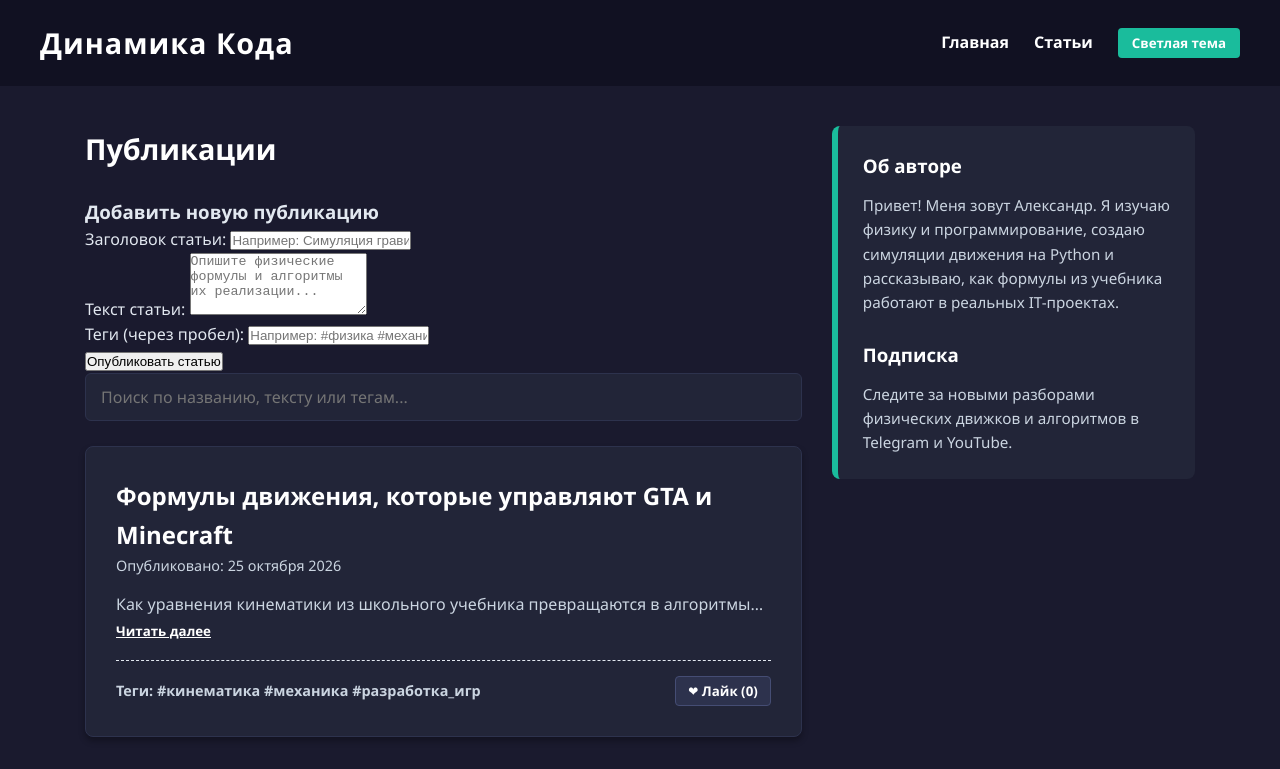
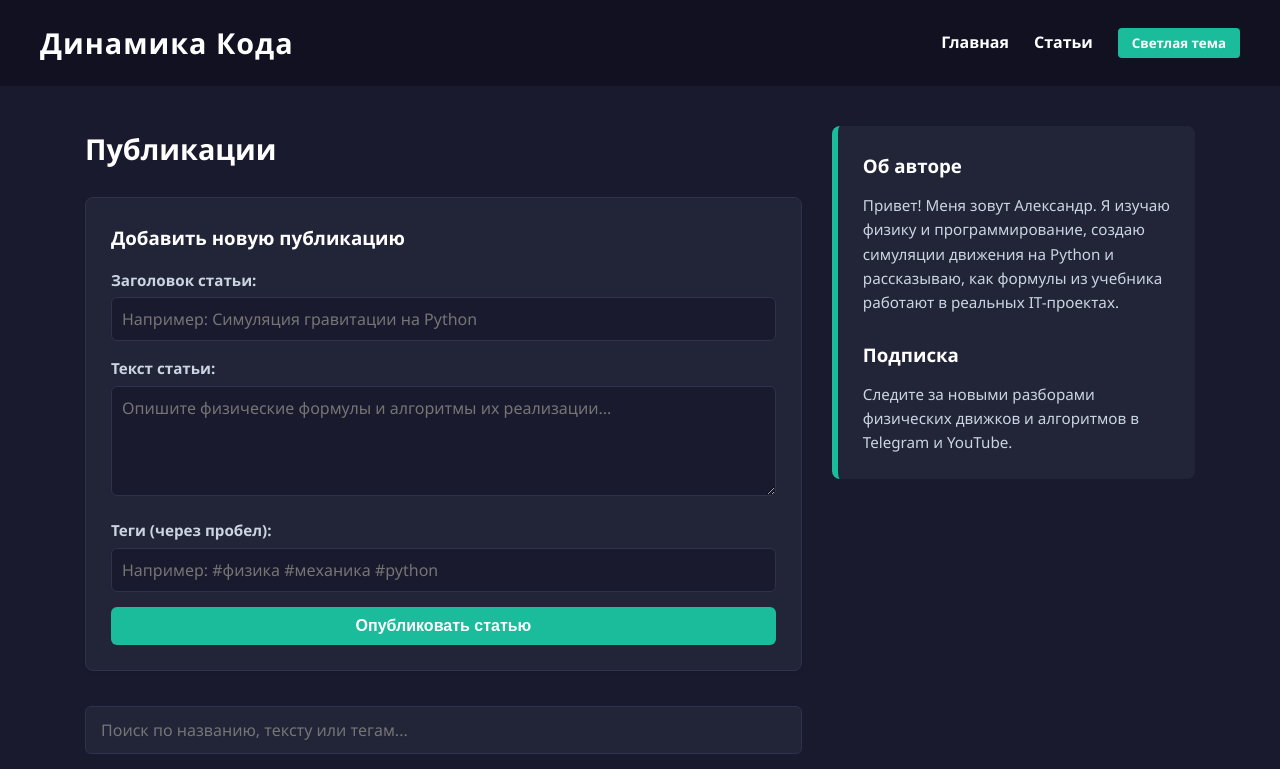
Before and after one commit to alexander-kalyakin/Physics-in-Code, a plain HTML site: page index.html in a window 1280 px wide. Both pictures are taken after a click on the button "Темная тема". Shown: the top 769 px of the page. Drawn offline with Linux system fonts and the light colour scheme.

Commit message:
Update style.css

```diff
--- a/style.css
+++ b/style.css
@@ -257,9 +257,71 @@ body > footer a:hover {
     text-align: center;
     margin-top: 20px;
 }
+/* =======================================================================
+   6. СТИЛИ ИНТЕРАКТИВНОЙ ФОРМЫ ДОБАВЛЕНИЯ СТАТЕЙ (ПР7)
+   =======================================================================*/
+.article-form {
+    background-color: #ffffff;
+    padding: 25px;
+    border-radius: 8px;
+    border: 1px solid #e2e8f0;
+    margin-bottom: 35px;
+    box-shadow: 0 4px 6px rgba(0, 0, 0, 0.02);
+}
+
+.article-form h3 {
+    margin-bottom: 15px;
+    color: #2c3e50;
+}
+
+.form-group {
+    margin-bottom: 15px;
+}
+
+.form-group label {
+    display: block;
+    font-weight: 600;
+    margin-bottom: 5px;
+    font-size: 0.95rem;
+    color: #333333;
+}
+
+.form-group input,
+.form-group textarea {
+    width: 100%;
+    padding: 10px;
+    border: 1px solid #cbd5e1;
+    border-radius: 6px;
+    font-family: inherit;
+    font-size: 1rem;
+    outline: none;
+    transition: border-color 0.2s;
+}
+
+.form-group input:focus,
+.form-group textarea:focus {
+    border-color: #1abc9c;
+}
+
+.submit-btn {
+    background-color: #2c3e50;
+    color: white;
+    border: none;
+    padding: 10px 20px;
+    border-radius: 6px;
+    font-weight: bold;
+    cursor: pointer;
+    font-size: 1rem;
+    width: 100%;
+    transition: background 0.2s;
+}
+
+.submit-btn:hover {
+    background-color: #34495e;
+}
 
 /* =======================================================================
-   6. СТИЛИ МОДАЛЬНОГО ОКНА (ВСПЛЫВАЮЩЕЕ ОКНО СТАТЬИ)
+   7. СТИЛИ МОДАЛЬНОГО ОКНА (ВСПЛЫВАЮЩЕЕ ОКНО СТАТЬИ)
    =======================================================================*/
 .modal {
     display: none;
@@ -364,7 +426,7 @@ body > footer a:hover {
 }
 
 /* =======================================================================
-   7. СТИЛИ ДЛЯ ТЕМНОЙ ТЕМЫ
+   8. СТИЛИ ДЛЯ ТЕМНОЙ ТЕМЫ (ВКЛЮЧАЯ ФОРМУ ИЗ ПР7)
    =======================================================================*/
 body.dark-theme {
     background-color: #1a1a2e;
@@ -420,6 +482,41 @@ body.dark-theme #searchInput {
     border-color: #2d324d;
 }
 
+/* Темная тема для новой формы публикации */
+body.dark-theme .article-form {
+    background-color: #222538;
+    border-color: #2d324d;
+}
+
+body.dark-theme .article-form h3 {
+    color: #ffffff;
+}
+
+body.dark-theme .form-group label {
+    color: #cbd5e1;
+}
+
+body.dark-theme .form-group input,
+body.dark-theme .form-group textarea {
+    background-color: #1a1a2e;
+    color: white;
+    border-color: #2d324d;
+}
+
+body.dark-theme .form-group input:focus,
+body.dark-theme .form-group textarea:focus {
+    border-color: #1abc9c;
+}
+
+body.dark-theme .submit-btn {
+    background-color: #1abc9c;
+}
+
+body.dark-theme .submit-btn:hover {
+    background-color: #16a085;
+}
+
+/* Модальное окно в темной теме */
 body.dark-theme .modal-content {
     background-color: #222538;
     color: #e2e8f0;
@@ -438,7 +535,7 @@ body.dark-theme #modalBody .formula {
 }
 
 /* =============================================================
-   8. АДАПТИВНОСТЬ ДЛЯ МОБИЛЬНЫХ УСТРОЙСТВ
+   9. АДАПТИВНОСТЬ ДЛЯ МОБИЛЬНЫХ УСТРОЙСТВ
    =============================================================*/
 @media (max-width: 768px) {
     body > header {
```
